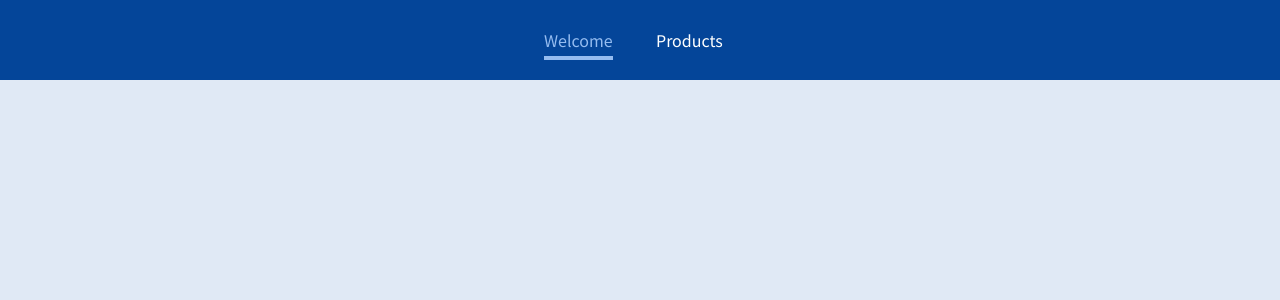
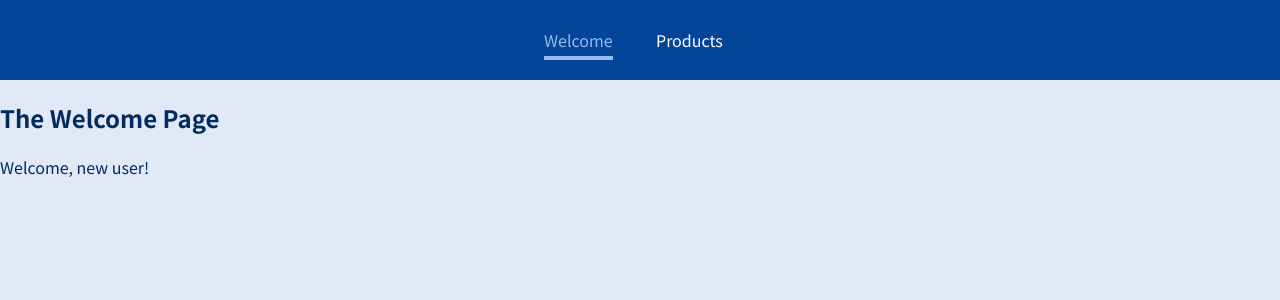
Before and after one commit to ayesha-waris/ReactUdemy, a React (Create React App) app: page /welcome/new-user in a window 1280 px wide. Shown: the top 300 px of the page. Built offline with nearby package versions, Linux system fonts and the light colour scheme.

Commit message:
version5 to version 6 conversion

```diff
--- a/package.json
+++ b/package.json
@@ -8,7 +8,7 @@
     "@testing-library/user-event": "^13.5.0",
     "react": "^18.2.0",
     "react-dom": "^18.2.0",
-    "react-router-dom": "^5.3.3",
+    "react-router-dom": "^6.3.0",
     "react-scripts": "5.0.1",
     "web-vitals": "^2.1.4"
   },
--- a/src/App.js
+++ b/src/App.js
@@ -1,4 +1,4 @@
-import {Route, Switch, Redirect} from 'react-router-dom';
+import { Route, Routes, Navigate } from 'react-router-dom';
 import MainHeader from './components/MainHeader';
 import ProductDetails from './pages/ProductDetails';
 import Products from './pages/Products';
@@ -7,21 +7,18 @@ import Welcome from './pages/Welcome';
 function App() {
   return (
     <div>
-      <MainHeader/>
-      <Switch>
-      <Route path='/' exact>
-        <Redirect to='/welcome'/> </Route>
-      <Route  path = '/welcome' exact>
-        <Welcome/>
-      </Route>
+      <MainHeader />
+      <Routes>
+        <Route path="/" element={<Navigate replace to="/welcome" />} />
 
-      <Route  path = '/products' exact>
-        <Products/>
-      </Route>
-      <Route  path = '/products/:productId'>
-        <ProductDetails/>
-      </Route>
-      </Switch>
+        <Route path="/welcome/*" element={<Welcome />}>
+          <Route path="new-user" element={<p>Welcome, new user!</p>} />
+        </Route>
+
+        <Route path="/products" element={<Products />} />
+
+        <Route path="/products/:productId" element={<ProductDetails />} />
+      </Routes>
     </div>
   );
 }
--- a/src/components/MainHeader.js
+++ b/src/components/MainHeader.js
@@ -8,12 +8,12 @@ const MainHeader = () => {
       <nav>
         <ul>
           <li>
-            <NavLink activeClassName={classes.active} to='/welcome'>
+            <NavLink  className ={(activeClass) =>activeClass.isActive? classes.active : '' } to='/welcome'>
               Welcome
             </NavLink>
           </li>
           <li>
-            <NavLink activeClassName={classes.active} to='/products'>
+            <NavLink className ={(activeClass) =>activeClass.isActive? classes.active : '' } to='/products'>
               Products
             </NavLink>
           </li>
--- a/src/pages/Products.js
+++ b/src/pages/Products.js
@@ -1,6 +1,7 @@
-import { Link, navLink } from "react-router-dom";
+import { Link, useNavigate } from "react-router-dom";
 const Products = () => {
-
+const navigate = useNavigate();
+//navigate('./welcome',{replace: true});
   return (
     <section>
  <h1>The Products Page</h1>;
--- a/src/pages/Welcome.js
+++ b/src/pages/Welcome.js
@@ -1,12 +1,12 @@
-import { Route } from 'react-router-dom';
+import React from 'react';
+import { Outlet } from 'react-router-dom';
 
 const Welcome = () => {
   return (
     <section>
       <h1>The Welcome Page</h1>
-      <Route path="/welcome/new-user">
-        <p>Welcome, new user!</p>
-      </Route>
+
+     <Outlet/>
     </section>
   );
 };
```
Also changed, not shown: 1 other file (tests, documents, lock files or other folders).
